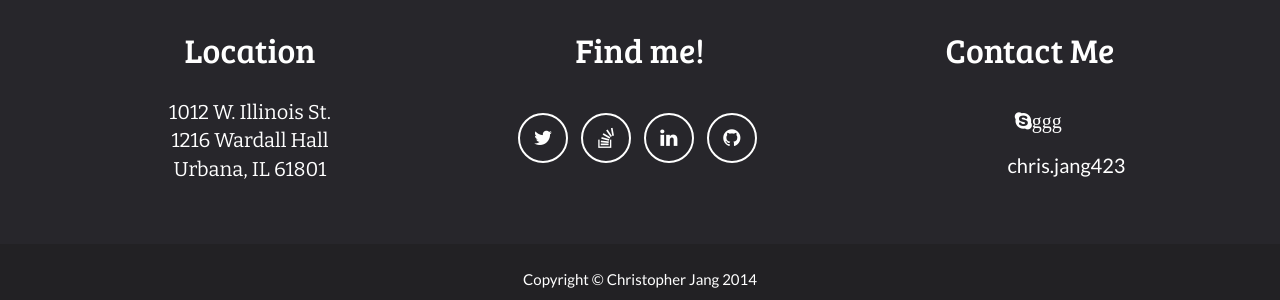
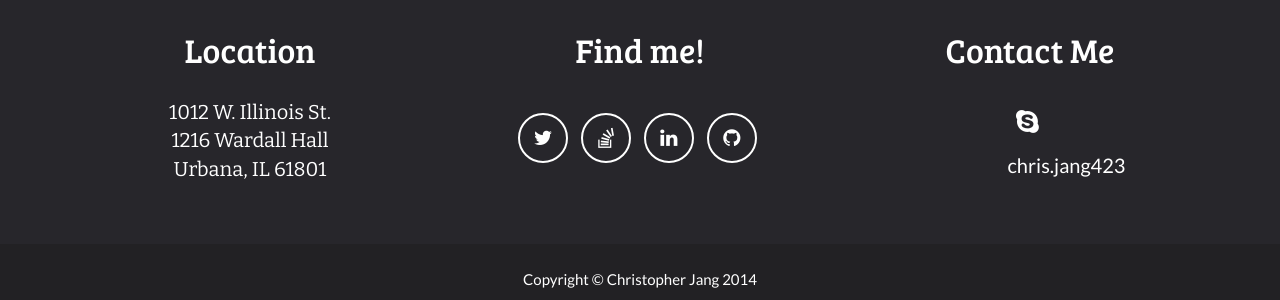
Before and after one commit to cjang5/cjang5.github.io, a Jekyll site: the page built from index.html, in a window 1280 px wide and 900 px high, scrolled down 2214 px. Shown: the part 585-885 px from the top of the window. Built offline with Jekyll 4.4.1, drawn with Linux system fonts in a browser that asks for light colours.

Commit message:
Increased fa-skype size

```diff
--- a/_includes/footer.html
+++ b/_includes/footer.html
@@ -25,7 +25,7 @@
                     <div class="footer-col col-md-4">
                         <h3>Contact Me</h3>
                         <ul class="list-inline">
-			    <li class="btn-contact"><i class="fa fa-skype fa-fw">ggg</i>chris.jang423</li>
+			    <li class="btn-contact"><i class="fa fa-skype fa-fw fa-lg"></i>chris.jang423</li>
 			    <!-- put email here as well -->
 			</ul>
                     </div>
```
